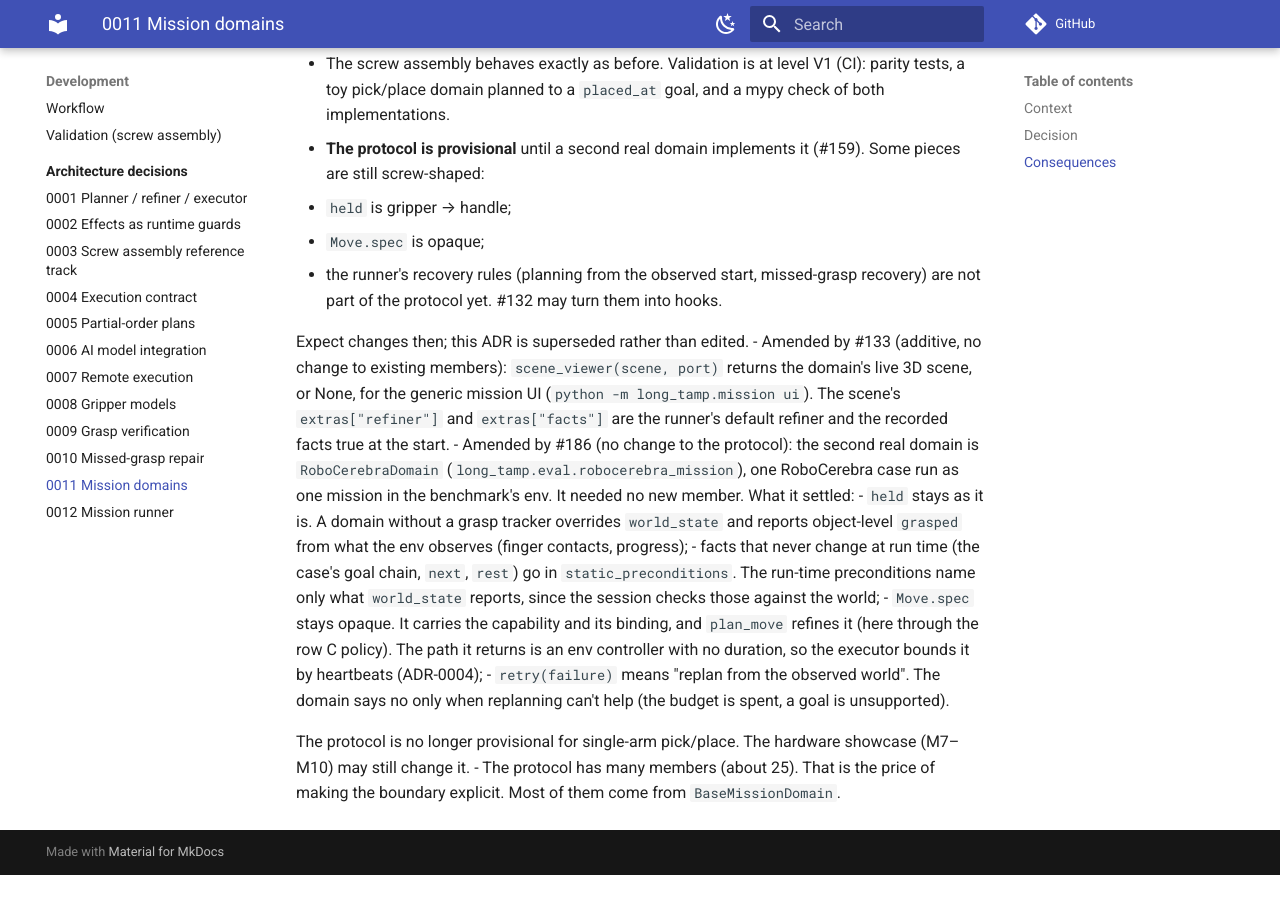
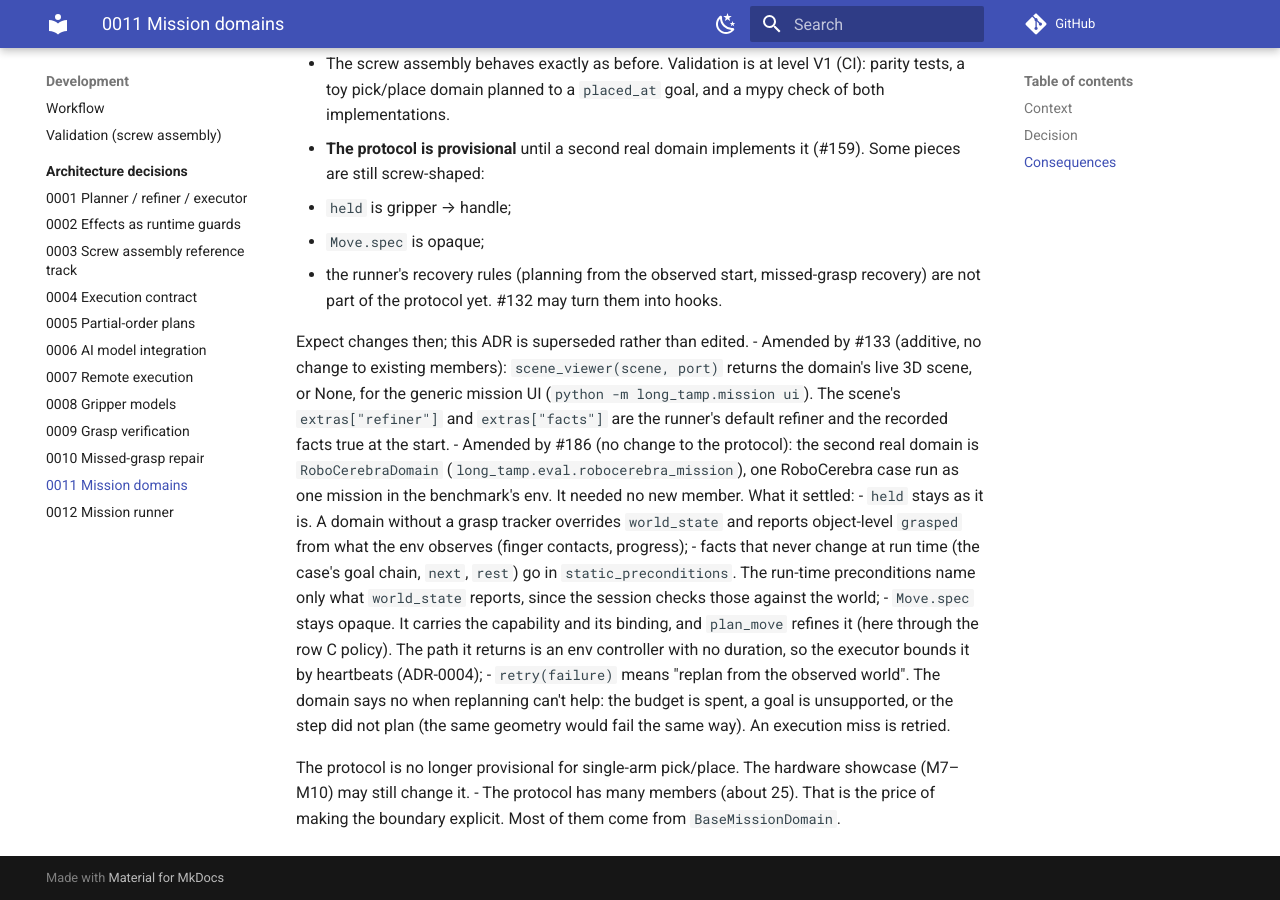
Before and after one commit to thanhndv212/long-tamp, an MkDocs documentation site: the page built from docs/adr/0011-mission-domain.md, in a window 1280 px wide and 900 px high, scrolled down 2158 px. Built offline with MkDocs 1.6.1 and Material for MkDocs 9.7.7, drawn with Linux system fonts in a browser that asks for light colours; comment, search, counter and statistics services are not loaded; before the commit the page ends 3033 px from its top, so only the background shows below that.

Commit message:
Retry a RoboCerebra mission step only after an execution miss (#186)
A step that did not plan is given the same geometry again on a retry; in
row D none of 235 such retries planned. Execution misses (a stalled grasp,
a goal not reached) are still replanned from the observed world.

```diff
--- a/docs/adr/0011-mission-domain.md
+++ b/docs/adr/0011-mission-domain.md
@@ -99,8 +99,10 @@ the domain is written down.
   - `Move.spec` stays opaque. It carries the capability and its binding, and
     `plan_move` refines it (here through the row C policy). The path it returns is an env
     controller with no duration, so the executor bounds it by heartbeats (ADR-0004);
-  - `retry(failure)` means "replan from the observed world". The domain says no only
-    when replanning can't help (the budget is spent, a goal is unsupported).
+  - `retry(failure)` means "replan from the observed world". The domain says no when
+    replanning can't help: the budget is spent, a goal is unsupported, or the step
+    did not plan (the same geometry would fail the same way). An execution miss is
+    retried.
 
   The protocol is no longer provisional for single-arm pick/place. The hardware showcase
   (M7–M10) may still change it.
```
Also changed, not shown: script/robocerebra/README.md (+3 -1 lines), 2 other files.
